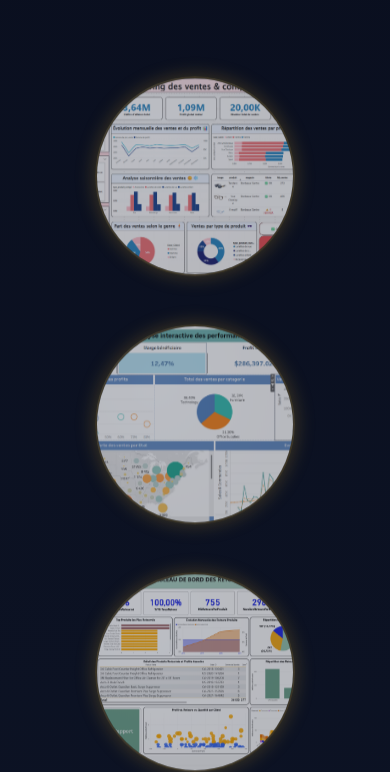
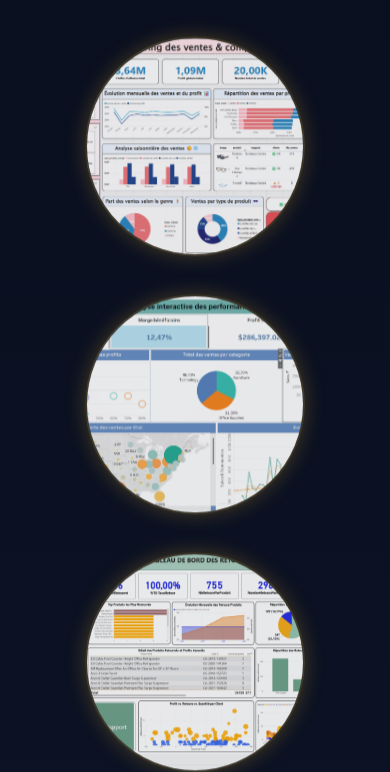
Before and after one commit to jessik-19/portfolio_kamguem, a plain HTML site: page Projets_global.html in a window 390 px wide. Shown: the part 568-1340 px from the top of the page. Drawn offline with Linux system fonts and the light colour scheme.

Commit message:
Mise à jour du portfolio

```diff
--- a/style.css
+++ b/style.css
@@ -1091,3 +1091,35 @@ body {
     grid-template-columns: 1fr;
   }
 }
+/* === RESPONSIVE BUBBLES FOR MOBILE === */
+@media (max-width: 768px) {
+ .projects-bubbles {
+   display: flex;
+   flex-direction: column;
+   align-items: center;
+   gap: 40px;
+   padding: 0 10px;
+ }
+ .project-bubble {
+   width: 220px;   /* Taille réduite */
+   height: 220px;  /* Taille réduite */
+   border-radius: 50%;
+   margin: 0 auto;
+ }
+ .project-bubble img {
+   width: 100%;
+   height: 100%;
+   object-fit: cover;
+   opacity: 0.9;  /* plus lisible sur mobile */
+ }
+ .bubble-info h3 {
+   font-size: 0.85rem;
+ }
+ .bubble-info p {
+   font-size: 0.75rem;
+ }
+ .btn-bubble {
+   padding: 6px 12px;
+   font-size: 0.75rem;
+ }
+}
```
